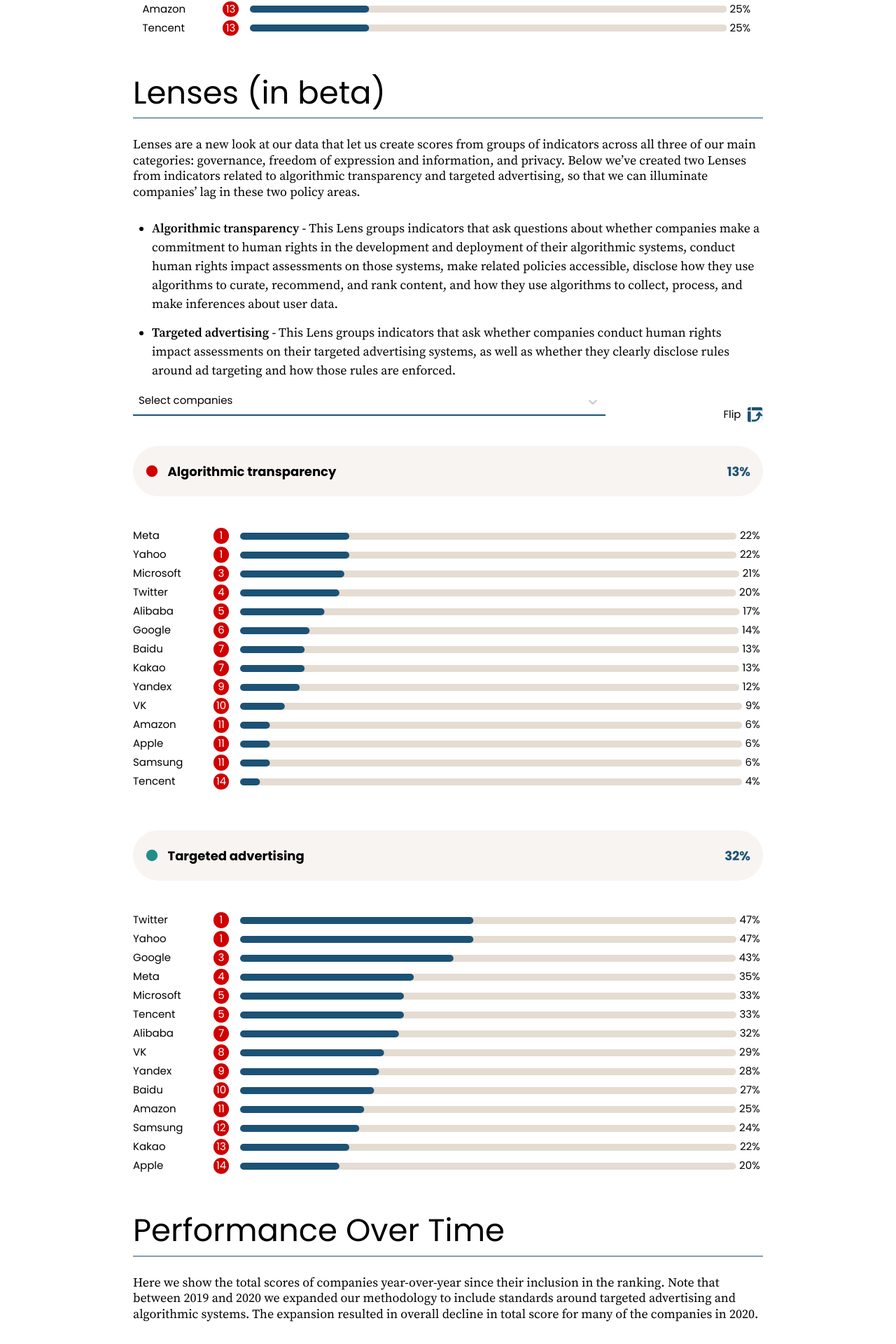
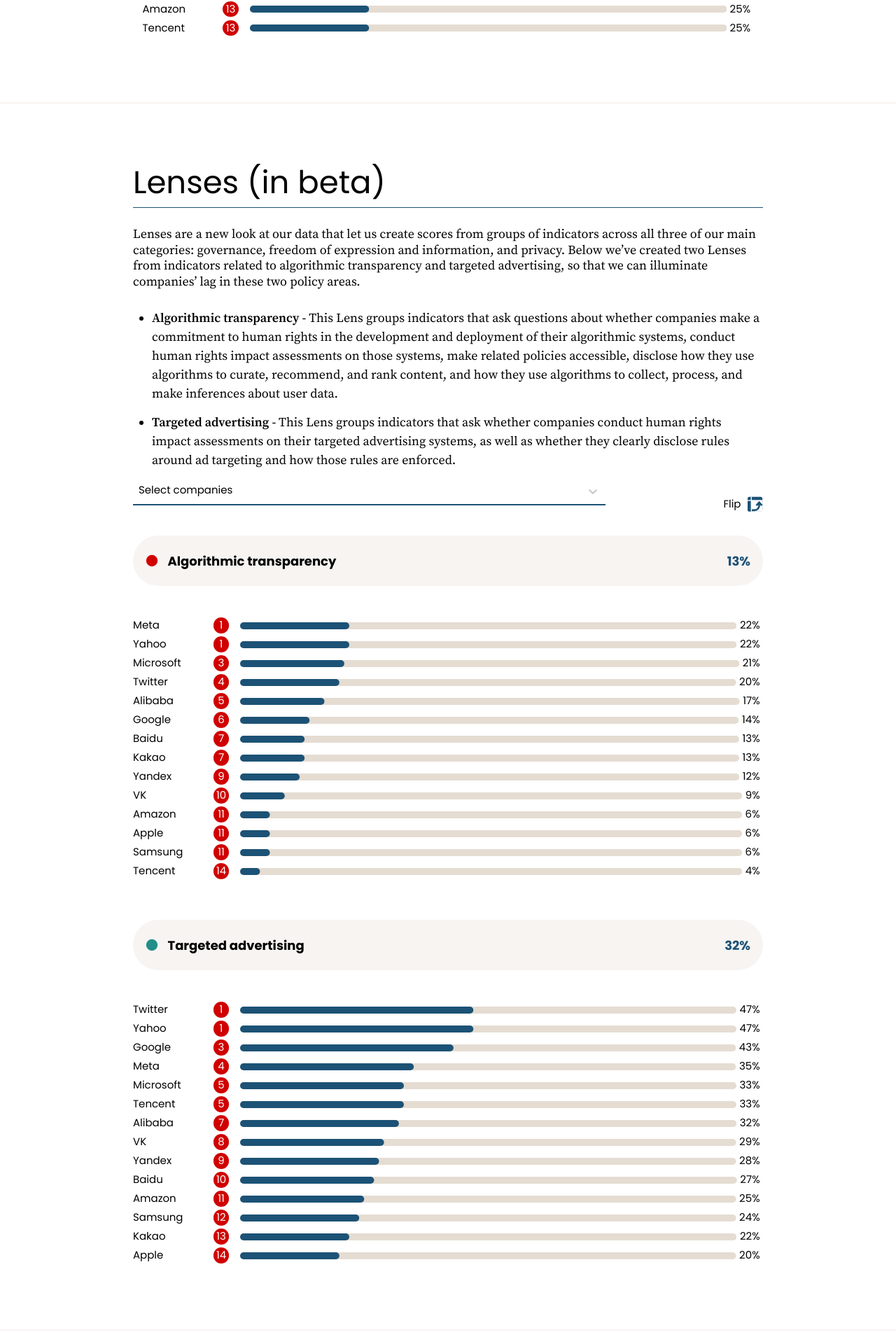
Before and after one commit to rankingdigitalrights/index2022, a Next.js app: page /explore in a window 1280 px wide. Shown: the part 1353-3273 px from the top of the page at 70% size. Built offline with nearby package versions, Linux system fonts and the light colour scheme.

Commit message:
refactor: add dividers to explore page

```diff
--- /dev/null
+++ b/src/components/divider.tsx
@@ -0,0 +1,7 @@
+import React from "react";
+
+const Divider = () => {
+  return <div className="w-full my-20 border-b-2 border-beige" />;
+};
+
+export default Divider;
--- a/src/pages/explore.jsx
+++ b/src/pages/explore.jsx
@@ -3,6 +3,7 @@
 import React from "react";
 
 import CompaniesScores from "../components/companies-scores";
+import Divider from "../components/divider";
 import ExploreContainer from "../components/explore-container";
 import ExploreHeader from "../components/explore-header";
 import Layout from "../components/layout";
@@ -205,6 +206,7 @@
       <ExploreContainer>
         {({Container}) => {
           return (
+            <>
               <Container>
                 <CompaniesScores
                   companiesIds={companiesIds}
@@ -214,16 +216,27 @@
                   companyRankings={companyRankings}
                   servicesByCompany={servicesByCompany}
                 />
+              </Container>
+
+              <Divider />
+
+              <Container>
                 <LensCharts
                   companySelectors={companySelector}
                   indicatorLenses={indicatorLenses}
                   indicatorCompanyLenses={indicatorCompanyLenses}
                 />
+              </Container>
+
+              <Divider />
+
+              <Container>
                 <TimeCharts
                   companySelectors={companySelector}
                   yoyScores={yoyScores}
                 />
               </Container>
+            </>
           );
         }}
       </ExploreContainer>
```
Lines whose indentation alone changed are shown as unchanged.
